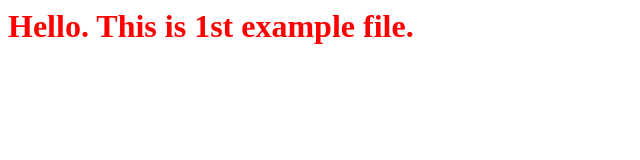
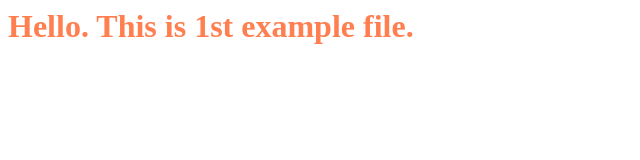
Before and after one commit to riddleFromFresco/SADT, a plain HTML site: page example.html in a window 1280 px wide. Shown: the whole page, without its empty margins (0-640 px from the left). Drawn offline with Linux system fonts and the light colour scheme.

Commit message:
example.html text color->coral

```diff
--- a/example.html
+++ b/example.html
@@ -1,5 +1,5 @@
 <html>
   <body>
-    <h1 style="color:red;"> Hello. This is 1st example file.</h2>
+    <h1 style="color:coral;"> Hello. This is 1st example file.</h2>
   </body>
 </html>
```
